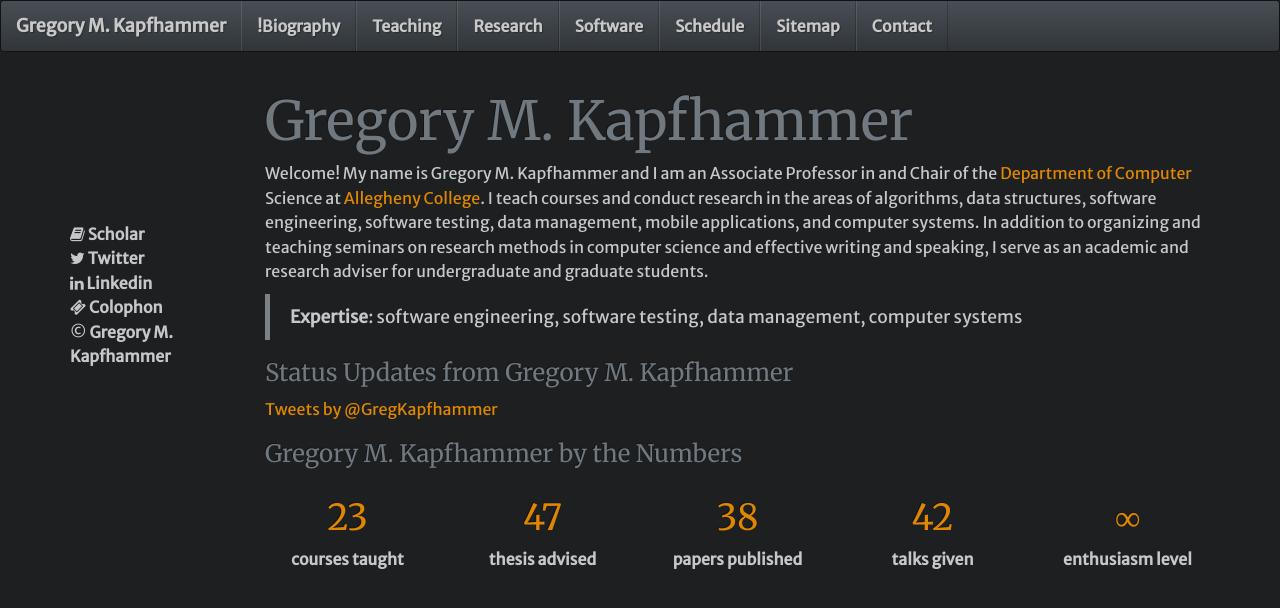
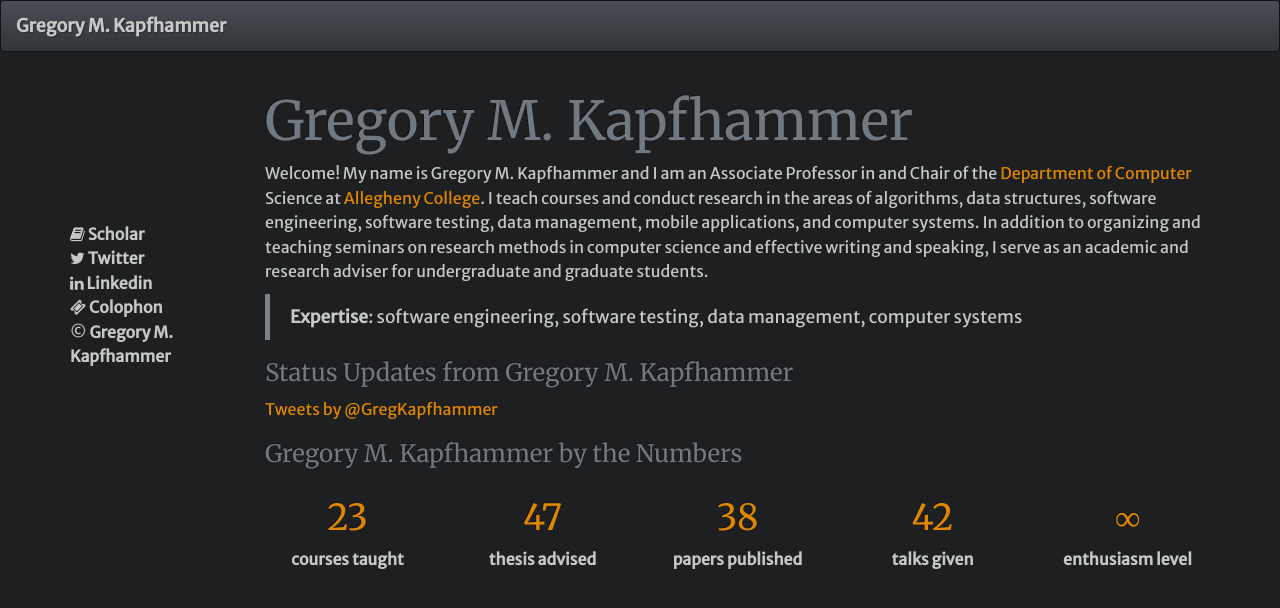
Before and after one commit to geerc/www, a Jekyll site: the page built from gkapfham/index.md, in a window 1280 px wide. Shown: the top 608 px of the page. Built offline with Jekyll 4.4.1, drawn with Linux system fonts in a browser that asks for light colours; nearby versions of some CDN libraries; library files that are not in the unit come from our copies; Markdown is read by kramdown in place of the engine named in the settings; comment, search, counter and statistics services are not loaded.

```diff
--- a/gkapfham/_layouts/defaults.html
+++ b/gkapfham/_layouts/defaults.html
@@ -40,20 +40,20 @@ ript>
 
           <div class="collapse navbar-collapse bs-navbar-collapse" role="navigation">
               <ul class="nav navbar-nav">
-                  {% assign urlparts = page.url | split:'/' %}
-                  {% assign urlcount = 0 %}
-                  {% for urlpart in urlparts %}
-                    ### {{urlpart}}
-                    {% assign urlcount = urlcount + 1 %}
-                  {% endfor %}
-                  <li><a class="navigate" href="{{urlcount}}/Biography.html">!Biography</a></li>
 
-                  <li><a class="navigate" href="#">Teaching</a></li>
-                  <li><a class="navigate" href="#">Research</a></li>
-                  <li><a class="navigate" href="#">Software</a></li>
-                  <li><a class="navigate" href="#">Schedule</a></li>
-                  <li><a class="navigate" href="main/Sitemap.html">Sitemap</a></li>
-                  <li><a class="navigate" href="#">Contact</a></li>
+                {% for page in site.posts %}
+                {% if page.header == true %}
+                  <li><a class="navigate" href="{{page.url}}">{{page.title}}</a></li>
+                {% endif %}
+                {% endfor %}
+
+                  <!-- <li><a class="navigate" href="#">Teaching</a></li> -->
+                  <!-- <li><a class="navigate" href="#">Research</a></li> -->
+                  <!-- <li><a class="navigate" href="#">Software</a></li> -->
+                  <!-- <li><a class="navigate" href="#">Schedule</a></li> -->
+                  <!-- <li><a class="navigate" href="main/Sitemap.html">Sitemap</a></li> -->
+                  <!-- <li><a class="navigate" href="#">Contact</a></li> -->
+
               </ul>
           </div>
 
```
